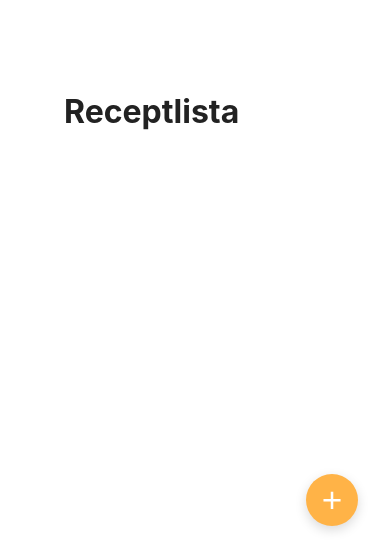
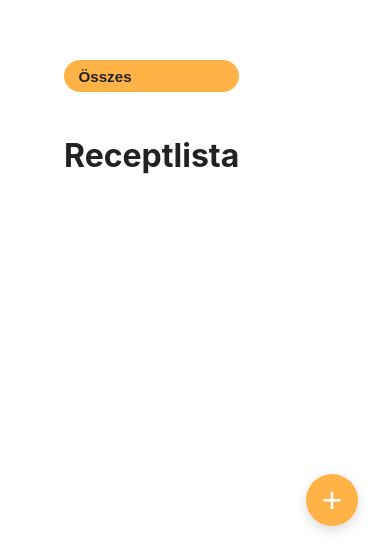
Before and after one commit to csillingnandor/CookBook, a Preact app: page / in a window 390 px wide. Shown: the part 286-844 px from the top of the page. Built offline with nearby package versions, Linux system fonts and the light colour scheme.

Commit message:
CategoryList sidebar implementation

```diff
--- a/src/components/CategoryCard.tsx
+++ b/src/components/CategoryCard.tsx
@@ -0,0 +1,23 @@
+import "./CategoryList.css";
+
+interface CategoryCardProps {
+  name: string;
+  isSelected: boolean;
+  onClick: () => void;
+}
+
+export const CategoryCard = ({ name, isSelected, onClick }: CategoryCardProps) => {
+  return (
+    <button
+      type="button"
+      className={
+        isSelected
+          ? "category-card category-card--selected"
+          : "category-card"
+      }
+      onClick={onClick}
+    >
+      {name}
+    </button>
+  );
+};
--- /dev/null
+++ b/src/components/CategoryList.css
@@ -0,0 +1,63 @@
+/* Oldalsáv a kategóriáknak */
+
+.category-list {
+  display: flex;
+  flex-direction: column;
+  gap: 0.5rem;
+  padding-right: 1rem;
+  border-right: 1px solid rgba(255, 255, 255, 0.06);
+  margin-right: 1.5rem;
+}
+
+/* Kategória kártya / gomb */
+
+.category-card {
+  width: 100%;
+  text-align: left;
+  padding: 0.45rem 0.9rem;
+  border-radius: 999px;
+  border: none;
+  cursor: pointer;
+  font-size: 0.95rem;
+  background: #2a2a2a;
+  color: #ddd;
+  transition:
+    background 0.15s ease,
+    color 0.15s ease,
+    transform 0.15s ease,
+    box-shadow 0.15s ease;
+}
+
+.category-card:hover {
+  background: #333;
+  transform: translateY(-1px);
+  box-shadow: 0 2px 6px rgba(0, 0, 0, 0.25);
+}
+
+.category-card--selected {
+  background: #ffb347;
+  color: #222;
+  font-weight: 600;
+}
+
+/* Mobilon / keskeny nézetben legyen felül a kategórialista */
+
+@media (max-width: 800px) {
+  .recipe-main-layout {
+    grid-template-columns: 1fr;
+  }
+
+  .category-list {
+    flex-direction: row;
+    flex-wrap: wrap;
+    border-right: none;
+    margin-right: 0;
+    margin-bottom: 1rem;
+    padding-right: 0;
+    gap: 0.4rem;
+  }
+
+  .category-card {
+    flex: 0 0 auto;
+  }
+}
--- a/src/components/CategoryList.tsx
+++ b/src/components/CategoryList.tsx
@@ -0,0 +1,30 @@
+import { CategoryCard } from "./CategoryCard";
+import "./CategoryList.css";
+
+interface CategoryListProps {
+  categories: string[];
+  selectedCategory: string;
+  onSelectCategory: (name: string) => void;
+}
+
+export const CategoryList = ({
+  categories,
+  selectedCategory,
+  onSelectCategory,
+}: CategoryListProps) => {
+  // Összes + az összes egyedi kategória
+  const allCategories = ["Összes", ...categories.filter((c) => c !== "Összes")];
+
+  return (
+    <aside className="category-list">
+      {allCategories.map((cat) => (
+        <CategoryCard
+          key={cat}
+          name={cat}
+          isSelected={selectedCategory === cat}
+          onClick={() => onSelectCategory(cat)}
+        />
+      ))}
+    </aside>
+  );
+};
--- a/src/components/RecipeApp.tsx
+++ b/src/components/RecipeApp.tsx
@@ -2,12 +2,15 @@ import { useState, useEffect } from "preact/hooks";
 import { Ingredient } from "../types/Ingredient";
 import { RecipeList } from "./RecipeList";
 import { RecipeDetails } from "./RecipeDetails";
-import { RecipeForm } from "./RecipeForm";
 import { useRecipes } from "../hooks/useRecipes";
 import { Recipe } from "../types/Recipe";
-import { CategoryForm } from "./CategoryForm";
 import { AddRecipeButton } from "./AddRecipeButton";
 import { ModalOverlay, ModalMode } from "./ModalOverlay";
+import { CategoryList } from "./CategoryList";
+import { useCategories } from "../hooks/useCategories";
+
+import "./CategoryList.css";
+
 
 
 import "./RecipeList.css";
@@ -27,32 +30,20 @@ export const RecipeApp = () => {
         deleteRecipe,
     } = useRecipes();
 
+    const {
+        categories,
+        selectedCategory,
+        addCategory,
+        selectCategory,
+        ALL_CATEGORY_NAME,
+    } = useCategories();
+
+
     const [shoppingItems, setShoppingItems] = useState<Ingredient[]>([]);
-    const [isFormOpen, setIsFormOpen] = useState(false);
     const [editingRecipe, setEditingRecipe] = useState<Recipe | null>(null);
-    const [categories, setCategories] = useState<string[]>([]);
     const [modalMode, setModalMode] = useState<ModalMode>("none");
 
 
-
-    // kategóriák betöltése
-    useEffect(() => {
-        const stored = localStorage.getItem(CATEGORIES_STORAGE_KEY);
-        if (stored) {
-            try {
-                setCategories(JSON.parse(stored));
-                return;
-            } catch {
-                // rossz JSON esetén üresre áll
-            }
-        }
-        setCategories([]);
-    }, []);
-
-    // kategóriák mentése
-    useEffect(() => {
-        localStorage.setItem(CATEGORIES_STORAGE_KEY, JSON.stringify(categories));
-    }, [categories]);
 
 
     // body scroll tiltása formnál
@@ -65,6 +56,20 @@ export const RecipeApp = () => {
             };
         }
     }, [modalMode]);
+
+    const handleSelectCategory = (name: string) => {
+        selectCategory(name);
+        clearSelected(); // detail nézetből vissza listára
+    };
+
+
+
+    const filteredRecipes =
+        selectedCategory === ALL_CATEGORY_NAME
+            ? allRecipes
+            : allRecipes.filter((r) => r.category === selectedCategory);
+
+
 
 
 
@@ -89,21 +94,12 @@ export const RecipeApp = () => {
         });
     };
 
-    const openNewForm = () => {
-        setEditingRecipe(null);
-        setIsFormOpen(true);
-    };
 
     const openEditForm = (recipe: Recipe) => {
         setEditingRecipe(recipe);   // melyik receptet szerkesztjük
         setModalMode("recipe");     // közvetlenül a recept formot nyitjuk
     };
 
-
-    const closeForm = () => {
-        setIsFormOpen(false);
-        setEditingRecipe(null);
-    };
 
     const openChooserModal = () => {
         setModalMode("chooser");
@@ -123,25 +119,24 @@ export const RecipeApp = () => {
     };
 
     const handleSaveCategory = (name: string) => {
-        setCategories((prev) =>
-            prev.includes(name) ? prev : [...prev, name]
-        );
+        addCategory(name);
         setModalMode("none");
     };
+
+
 
     const handleSaveRecipe = (
         data: Omit<Recipe, "id">,
         idToUpdate?: number | null
     ) => {
         if (data.category) {
-            setCategories((prev) =>
-                prev.includes(data.category!) ? prev : [...prev, data.category!]
-            );
+            addCategory(data.category);
         }
+
         saveRecipe(data, idToUpdate);
         closeModal();
+    };
 
-    };
 
 
 
@@ -155,6 +150,16 @@ export const RecipeApp = () => {
                 }
             >
                 <div className="recipe-list-container">
+                    <div className="recipe-main-layout">
+                        {/* BAL OSZLOP – kategóriák */}
+                        <CategoryList
+                            categories={categories}
+                            selectedCategory={selectedCategory}
+                            onSelectCategory={handleSelectCategory}
+                        />
+
+                        {/* JOBB OSZLOP – lista / detail */}
+                        <div className="recipe-main-content">
                             {!selected && <h1>Receptlista</h1>}
 
                             {selected && (
@@ -165,7 +170,7 @@ export const RecipeApp = () => {
 
                             {!selected && (
                                 <RecipeList
-                            recipes={allRecipes}
+                                    recipes={filteredRecipes}  // ⬅️ SZŰRT LISTA
                                     shoppingItems={shoppingItems}
                                     onSelect={selectRecipe}
                                     onToggleIngredient={toggleIngredientInShoppingList}
@@ -184,6 +189,9 @@ export const RecipeApp = () => {
                                 />
                             )}
                         </div>
+                    </div>
+                </div>
+
             </div>
 
             {/* Lebegő + gomb */}
--- a/src/components/RecipeList.css
+++ b/src/components/RecipeList.css
@@ -158,3 +158,26 @@
   box-shadow: 0 18px 45px rgba(0, 0, 0, 0.25);
   margin-bottom: 3rem; /* hogy legyen hely alul, ha legörgetsz */
 }
+
+/* Fő layout: bal oldalt kategóriák, jobb oldalt receptek */
+
+.recipe-main-layout {
+  display: grid;
+  grid-template-columns: 220px minmax(0, 1fr);
+  gap: 1.5rem;
+  align-items: flex-start;
+}
+
+.recipe-main-content {
+  display: flex;
+  flex-direction: column;
+  gap: 1rem;
+}
+
+/* Mobilon / keskenyebb képernyőn a kategóriák menjenek felülre */
+
+@media (max-width: 800px) {
+  .recipe-main-layout {
+    grid-template-columns: 1fr;
+  }
+}
--- /dev/null
+++ b/src/hooks/useCategories.ts
@@ -0,0 +1,83 @@
+import { useEffect, useState } from "preact/hooks";
+
+const CATEGORIES_STORAGE_KEY = "receptkonyv_categories";
+const SELECTED_CATEGORY_KEY = "receptkonyv_selectedCategory";
+
+// A "Összes" nem kerül a localStorage-be, csak logikai default
+const ALL_CATEGORY_NAME = "Összes";
+
+export function useCategories() {
+  const [categories, setCategories] = useState<string[]>([]);
+  const [selectedCategory, setSelectedCategory] =
+    useState<string>(ALL_CATEGORY_NAME);
+
+  // kategóriák + kiválasztott kategória betöltése
+  useEffect(() => {
+    let loadedCategories: string[] = [];
+
+    const storedCategories = localStorage.getItem(CATEGORIES_STORAGE_KEY);
+    if (storedCategories) {
+      try {
+        loadedCategories = JSON.parse(storedCategories) as string[];
+        setCategories(loadedCategories);
+      } catch {
+        loadedCategories = [];
+        setCategories([]);
+      }
+    } else {
+      setCategories([]);
+    }
+
+    const storedSelected = localStorage.getItem(SELECTED_CATEGORY_KEY);
+
+    if (
+      storedSelected &&
+      (storedSelected === ALL_CATEGORY_NAME ||
+        loadedCategories.includes(storedSelected))
+    ) {
+      setSelectedCategory(storedSelected);
+    } else {
+      setSelectedCategory(ALL_CATEGORY_NAME);
+    }
+  }, []);
+
+  // kategóriák mentése
+  useEffect(() => {
+    localStorage.setItem(
+      CATEGORIES_STORAGE_KEY,
+      JSON.stringify(categories)
+    );
+
+    // ha a jelenlegi selectedCategory már nem létezik a listában,
+    // tegyük vissza "Összes"-re és mentsük
+    if (
+      selectedCategory !== ALL_CATEGORY_NAME &&
+      !categories.includes(selectedCategory)
+    ) {
+      setSelectedCategory(ALL_CATEGORY_NAME);
+      localStorage.setItem(SELECTED_CATEGORY_KEY, ALL_CATEGORY_NAME);
+    }
+  }, [categories, selectedCategory]);
+
+  const addCategory = (name: string) => {
+    const trimmed = name.trim();
+    if (!trimmed) return;
+
+    setCategories((prev) =>
+      prev.includes(trimmed) ? prev : [...prev, trimmed]
+    );
+  };
+
+  const selectCategory = (name: string) => {
+    setSelectedCategory(name);
+    localStorage.setItem(SELECTED_CATEGORY_KEY, name);
+  };
+
+  return {
+    categories,        // csak a tényleges kategóriák (Összes nélkül)
+    selectedCategory,  // aktuálisan kiválasztott (lehet "Összes" is)
+    addCategory,
+    selectCategory,
+    ALL_CATEGORY_NAME,
+  };
+}
--- a/src/hooks/useRecipes.ts
+++ b/src/hooks/useRecipes.ts
@@ -9,7 +9,6 @@ const FALLBACK_IMAGES = [img1, img2, img3];
 
 const RECIPES_STORAGE_KEY = "receptkonyv_recipes";
 const SELECTED_ID_KEY = "selectedRecipeId";
-const CATEGORIES_STORAGE_KEY = "receptkonyv_categories";
 
 
 function getRandomFallbackImage(): string {
--- a/src/types/Recipe.ts
+++ b/src/types/Recipe.ts
@@ -7,5 +7,5 @@ export interface Recipe {
   image?: string;
   ingredients: Ingredient[];
   instructions?: string[];
-  category?: string;   // ⬅️ ÚJ
+  category?: string;
 }
```
Lines whose indentation alone changed are shown as unchanged.
